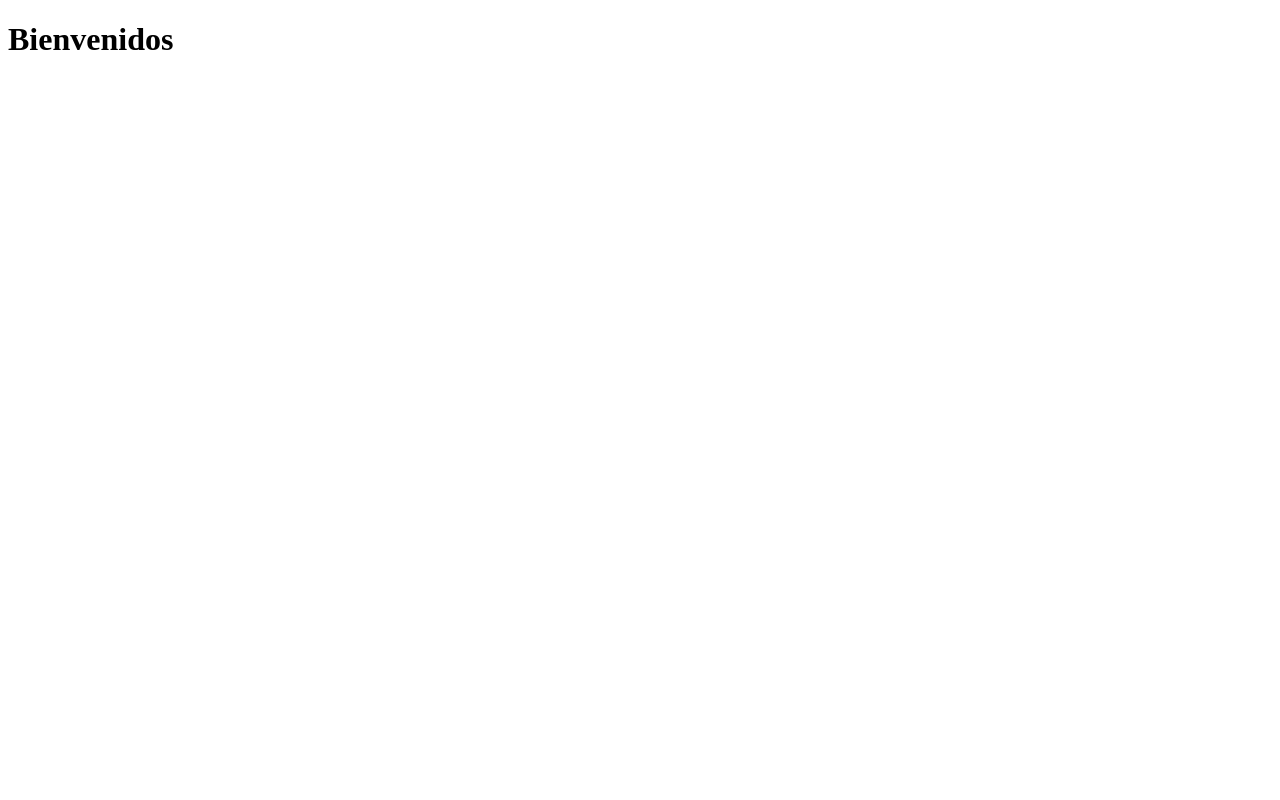
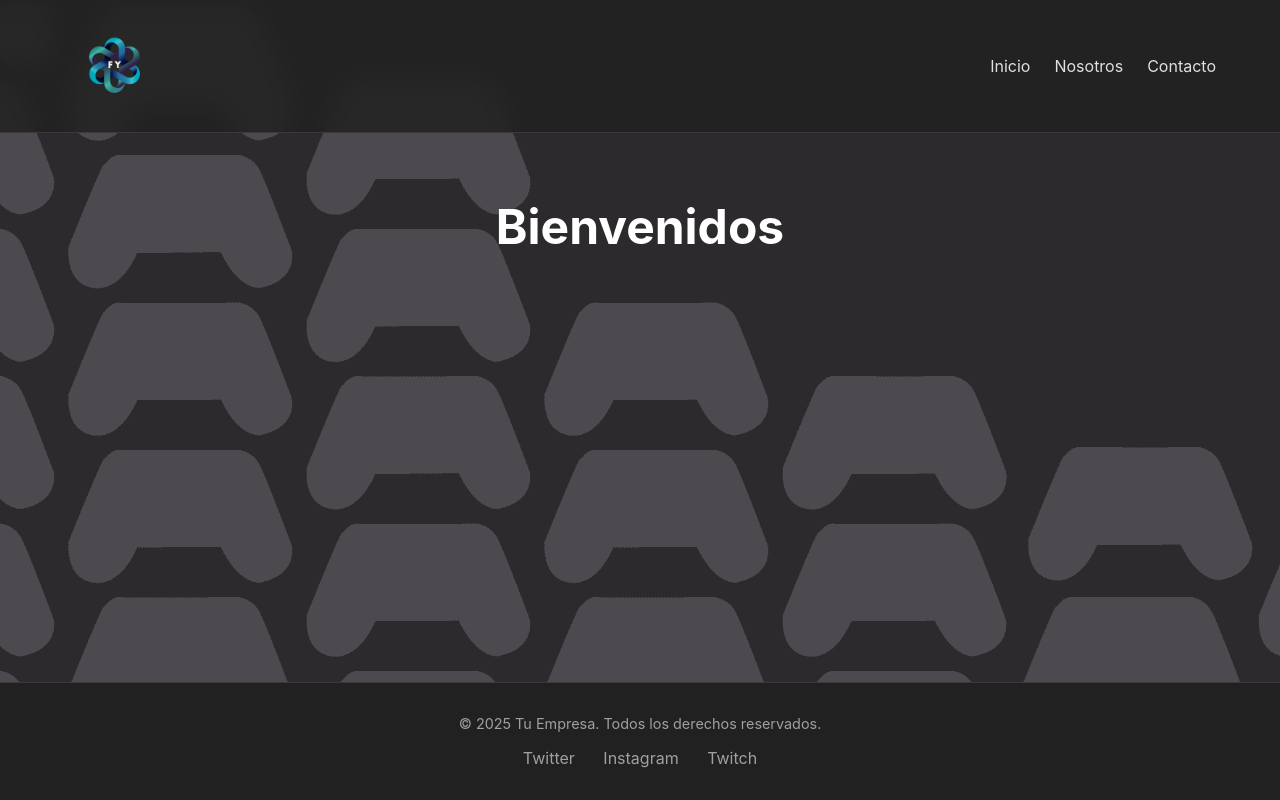
Before and after one commit to FedericoGalera/federicoGalera-Javascript, a plain HTML site: page index.html in a window 1280 px wide. Drawn offline with Linux system fonts and the light colour scheme.

Commit message:
agregado de estilos por css y pages

```diff
--- a/index.html
+++ b/index.html
@@ -3,12 +3,38 @@
 <head>
     <meta charset="UTF-8">
     <meta name="viewport" content="width=device-width, initial-scale=1.0">
-    <title>Document</title>
-    <script src="main.js"></script>
+    <title>Feyoox - Tamagochi</title>
     <link rel="stylesheet" href="./style/style.css">
-
+    <link rel="icon" type="image/png" href="./media/logo.png">
 </head>
 <body>
-    <h1>Bienvenidos</h1>
+
+    <nav class="navbar">
+        <div class="container">
+            <a href="#" class="logo"><img src="./media/logo.png" alt="Logo Feyoox"></a>
+            <ul class="nav-links">
+                <li><a href="#">Inicio</a></li>
+                <li><a href="#">Nosotros</a></li>
+                <li><a href="#">Contacto</a></li>
+            </ul>
+        </div>
+    </nav>
+
+    <main class="container">
+        <h1>Bienvenidos</h1>
+        </main>
+
+    <footer class="footer">
+        <div class="container">
+            <p>&copy; 2025 Tu Empresa. Todos los derechos reservados.</p>
+            <div class="social-links">
+                <a href="#">Twitter</a>
+                <a href="#">Instagram</a>
+                <a href="#">Twitch</a>
+            </div>
+        </div>
+    </footer>
+
+    <script src="main.js"></script>
 </body>
 </html>
--- a/style/style.css
+++ b/style/style.css
@@ -0,0 +1,146 @@
+/* --- Reseteo Básico y Estilos Globales --- */
+* {
+    margin: 0;
+    padding: 0;
+    box-sizing: border-box;
+}
+
+body {
+    font-family: -apple-system, BlinkMacSystemFont, "Segoe UI", Roboto, Helvetica, Arial, sans-serif;
+    background-color: #212121; /* Color de fondo mientras carga la imagen */
+    background-image: url(../media/fondo.png);
+    background-size: cover;
+    background-position: center;
+    background-attachment: fixed; /* Mantiene el fondo fijo al hacer scroll */
+    color: #e0e0e0; /* Color de texto principal claro */
+    min-height: 100vh;
+    display: flex;
+    flex-direction: column;
+}
+
+.container {
+    width: 90%;
+    max-width: 1200px;
+    margin: 0 auto;
+}
+
+/* --- Estilos de la Barra de Navegación (Navbar) --- */
+.navbar {
+    background-color: rgba(33, 33, 33, 0.85); /* Un gris oscuro con transparencia */
+    backdrop-filter: blur(10px); /* Efecto "cristal esmerilado" para navegadores modernos */
+    border-bottom: 1px solid #3a3a3a;
+    padding: 1rem 0;
+    position: sticky;
+    top: 0;
+    width: 100%;
+    z-index: 1000;
+}
+
+.navbar .container {
+    display: flex;
+    justify-content: space-between;
+    align-items: center;
+}
+
+.logo {
+    font-size: 1rem;
+    font-weight: bold;
+    color: #ffffff;
+    text-decoration: none;
+}
+
+.logo img {
+    height: 100px;
+        width: auto;
+        display: block;
+}
+
+
+.nav-links {
+    list-style: none;
+    display: flex;
+    gap: 1.5rem; /* Espacio entre los enlaces */
+}
+
+.nav-links a {
+    color: #e0e0e0;
+    text-decoration: none;
+    font-size: 1rem;
+    padding: 0.5rem 0;
+    position: relative;
+    transition: color 0.3s ease;
+}
+
+.nav-links a:hover {
+    color: #ffffff; /* El enlace se vuelve blanco al pasar el mouse */
+}
+
+/* Línea animada debajo del enlace al pasar el mouse */
+.nav-links a::after {
+    content: '';
+    position: absolute;
+    width: 0;
+    height: 2px;
+    bottom: 0;
+    left: 0;
+    background-color: #ffffff;
+    transition: width 0.3s ease;
+}
+
+.nav-links a:hover::after {
+    width: 100%;
+}
+
+
+/* --- Contenido Principal --- */
+main {
+    padding: 4rem 0; /* Espacio para que el contenido no quede pegado al nav/footer */
+      flex: 1;
+}
+
+h1 {
+    font-size: 3rem; /* Tamaño más impactante para el título */
+    text-align: center;
+    color: #ffffff;
+}
+
+/* --- Estilos del Pie de Página (Footer) --- */
+.footer {
+    background-color: #212121;
+    border-top: 1px solid #3a3a3a;
+    padding: 2rem 0;
+    text-align: center;
+}
+
+.footer p {
+    margin-bottom: 1rem;
+    color: #a0a0a0;
+    font-size: 0.9rem;
+}
+
+.social-links a {
+    color: #a0a0a0;
+    text-decoration: none;
+    margin: 0 0.75rem;
+    transition: color 0.3s ease;
+}
+
+.social-links a:hover {
+    color: #ffffff;
+}
+
+/* --- Responsividad para móviles --- */
+@media (max-width: 768px) {
+    .navbar .container {
+        flex-direction: column;
+        gap: 1rem;
+    }
+
+    h1 {
+        font-size: 2.2rem;
+    }
+
+    .footer .container {
+        flex-direction: column;
+    }
+}
```
Also changed, not shown: media/fondo.png (added), media/logo.png (added), pages/contacto.html (added), pages/nosotros.html (added).
